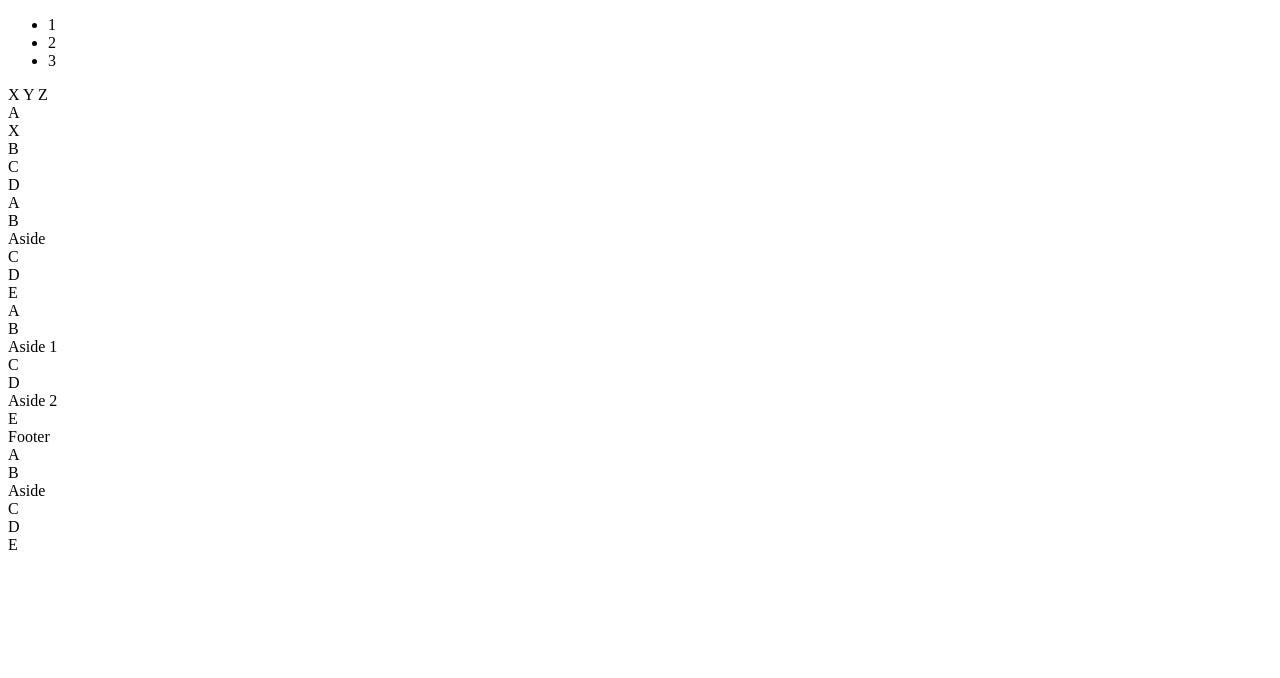
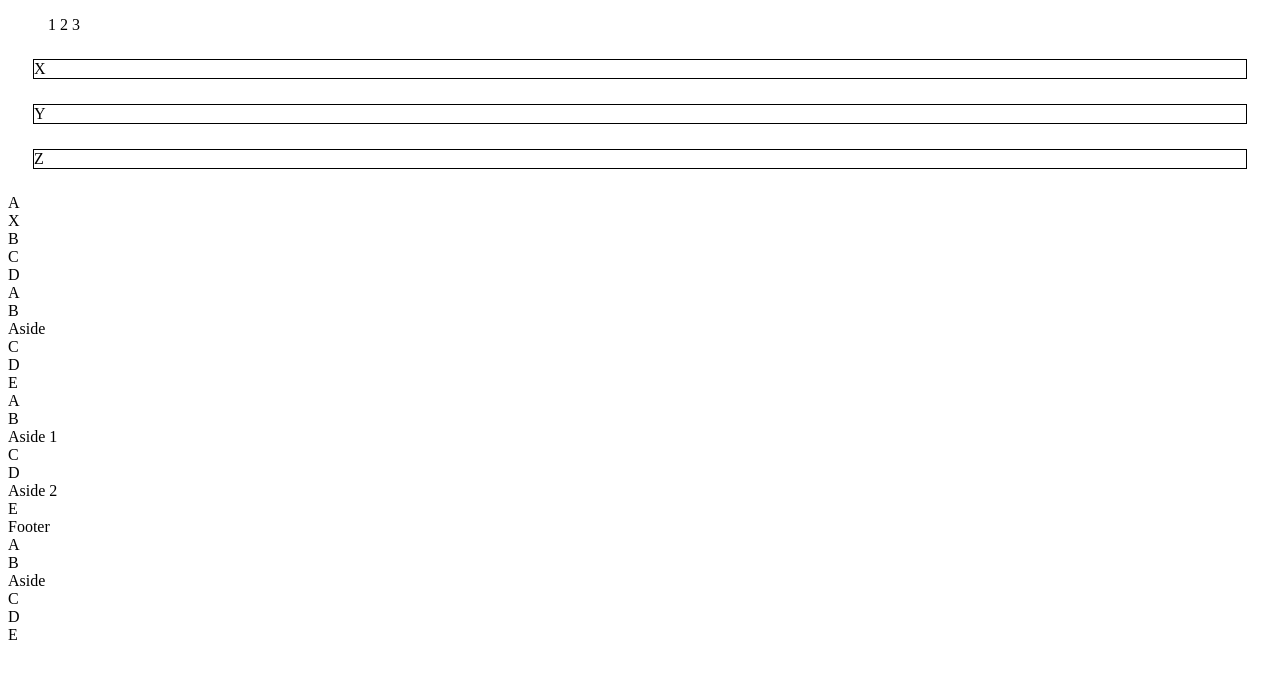
Before and after one commit to marcdledda/Pseudo-Classes, a plain HTML site: page index.html in a window 1280 px wide. Drawn offline with Linux system fonts and the light colour scheme.

Commit message:
editing css

```diff
--- a/pseudo-classes.css
+++ b/pseudo-classes.css
@@ -0,0 +1,10 @@
+.top li {
+    list-style-type: none;
+    display: inline;
+}
+
+.inline {
+    display: block;
+    border: 1px solid;
+    margin: 25px;
+}
```
Also changed, not shown: index.html (indentation only).
